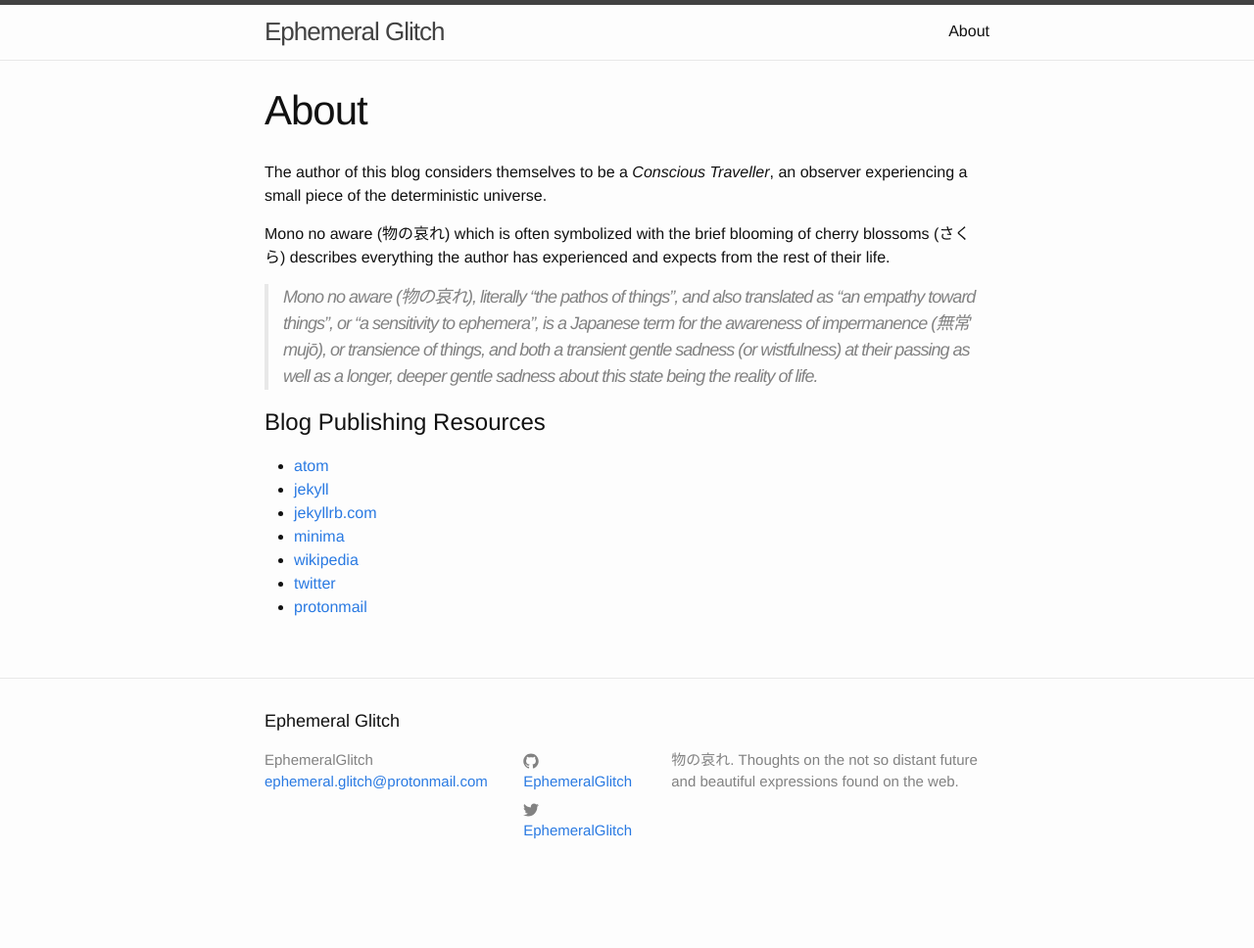
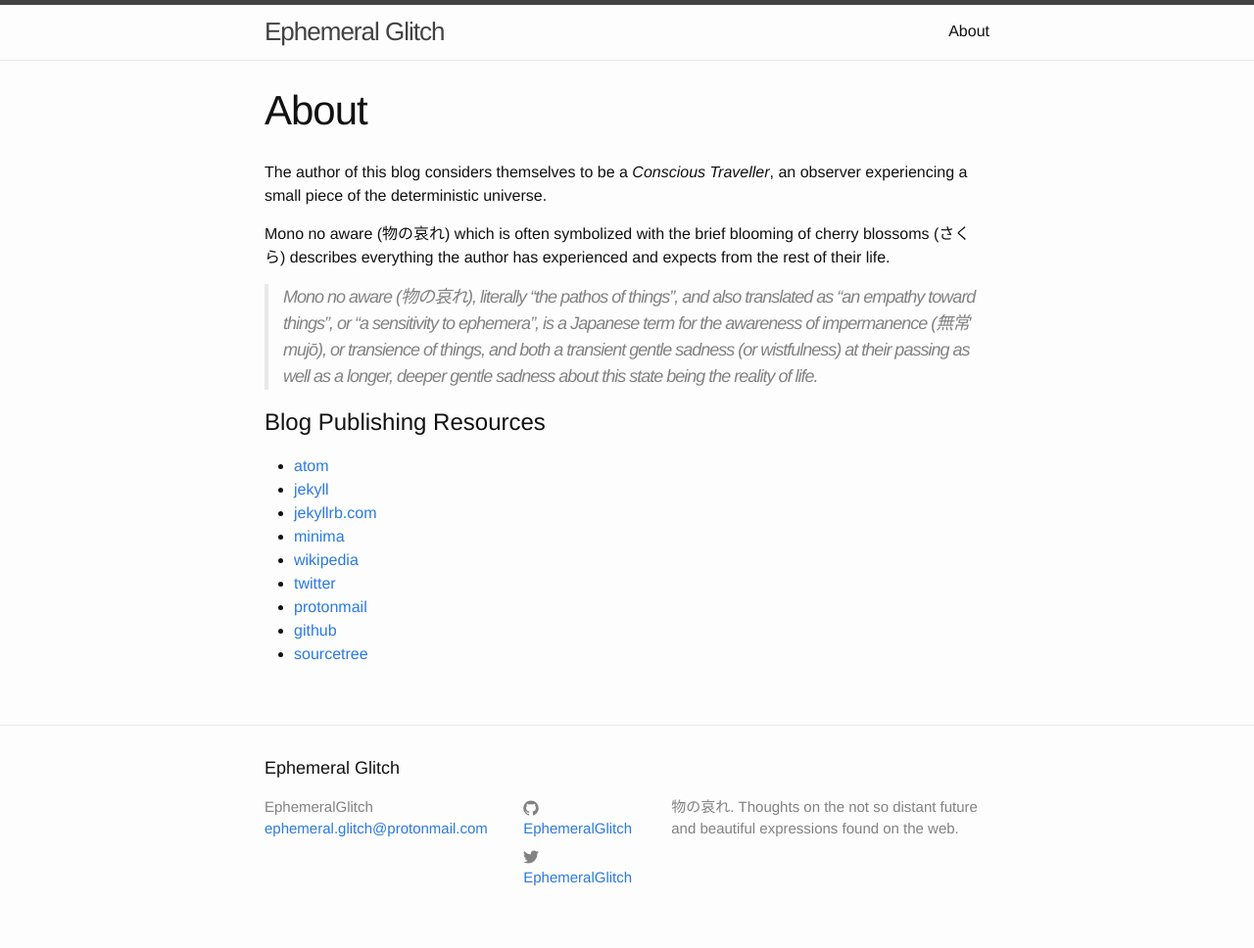
Before and after one commit to EphemeralGlitch/ephemeralglitch.github.io, a Jekyll site: the page built from about.md, in a window 1280 px wide. Shown: the whole page at 98% size. Built offline with Jekyll 4.4.1, drawn with Linux system fonts in a browser that asks for light colours; before the commit the page ends 920 px from its top, so only the background shows below that.

Commit message:
Added a couple links to about page.

```diff
--- a/about.md
+++ b/about.md
@@ -21,3 +21,5 @@ expects from the rest of their life.
 - [wikipedia](https://en.wikipedia.org)
 - [twitter](https://twitter.com)
 - [protonmail](https://protonmail.com/)
+- [github](https://github.com/)
+- [sourcetree](https://www.sourcetreeapp.com/)
```
